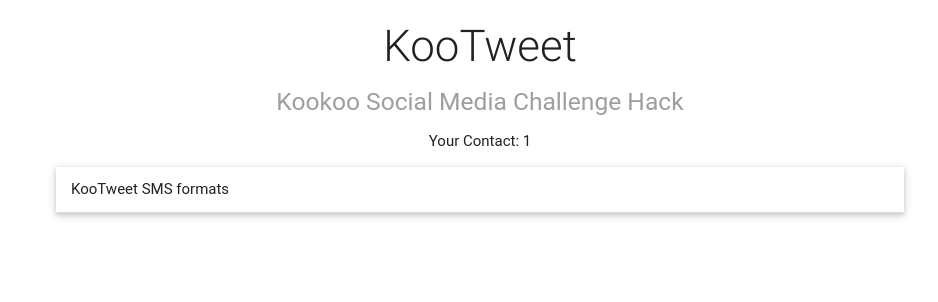
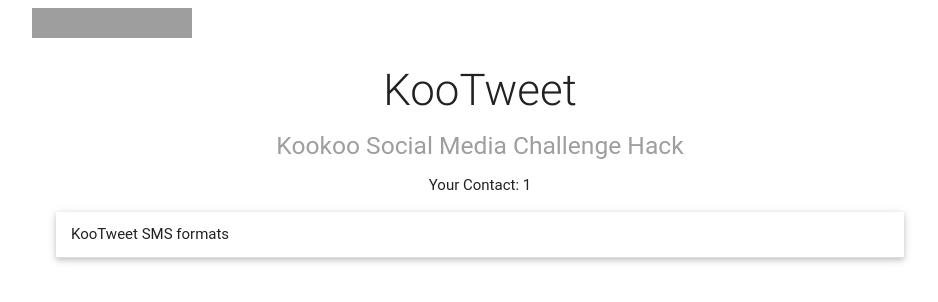
Before and after one commit to rakshakhegde/kootweet, a Flask app: template hacks/kootweet/templates/kootweet-number-login.html in a window 1280 px wide. Shown: the top 302 px of the page, without its empty margins (160-1098 px from the left). Run offline with Flask 2, Linux system fonts and the light colour scheme; the template is opened without the code that fills it: most values are stand-ins (such as "Sample title", 1, 10 or a date in 2020); parts of the project's set-up code (start-up, migrations or seed data) failed here and were passed over; some libraries are stand-ins or nearby versions; some web fonts are replaced; grey boxes are pictures that could not be loaded.

Commit message:
README.md and kootweet-number-login.html update

```diff
--- a/hacks/kootweet/templates/kootweet-number-login.html
+++ b/hacks/kootweet/templates/kootweet-number-login.html
@@ -21,16 +21,21 @@
 			font-weight: bold;
 		}
 
+		iframe {
+			margin-top: 8px;
+		}
+
 	</style>
 </head>
 
 <body>
 	<div class="container">
+		<iframe src="https://ghbtns.com/github-btn.html?user=rakshakhegde&repo=kootweet&type=star&count=true" frameborder="0" scrolling="0" width="160px" height="30px"></iframe>
 		<h3 class="center-align light">KooTweet</h3>
 		<h5 class="center-align grey-text">Kookoo Social Media Challenge Hack</h5>
 		<p class="center-align">Your Contact: {{ number }}</p>
 		<div id="login-section" class="row center-align">
-			<p class="card-panel">Log-in to start tweeting via calls offline</p>
+			<p>Log-in to start tweeting via calls offline</p>
 			<button id="login" class="btn-large waves-effect waves-light blue"><img src="/images/twitter_mini_logo.png" style="vertical-align:middle; margin-right:12px;" />Login</button>
 		</div>
 		<div id="logged-in-section" class="row center-align">
@@ -47,11 +52,20 @@
 				<div class="collapsible-header">KooTweet SMS formats</div>
 				<div class="collapsible-body">
 					<p>Send an SMS in any of the following formats to <span class="blue-text">09227507512</span>
-					<br/><strong>kootweet {your custom message}</strong> : Updates your Twitter status to 'your message'.
-					<br/><strong>kootweet gettweets</strong> : Gets 20 neatly formatted tweets from your home feed.
-					<br/><strong>kootweet gettweets {number}</strong> : Gets the specified number of tweets from your home feed.
-					<br/><strong>kootweet gettweets {number} {username}</strong> : Gets the specified number of tweets from "username"'s feed.
-					<br/>Ex: kootweet gettweets 10 rakshakhegde
+						<br/>
+						<br/><strong>kootweet {your custom message}</strong> : Updates your Twitter status to 'your message'.
+						<br/>Ex: kootweet KooTweet is rad :D
+						<br/>
+						<br/><strong>kootweet gettweets</strong> : Gets 4 neatly formatted tweets from your home feed.
+						<br/>
+						<br/><strong>kootweet gettweets {number}</strong> : Gets the specified number of tweets from your home feed.
+						<br/>Ex: kootweet gettweets 3
+						<br/>
+						<br/><strong>kootweet gettweets {number} {username}</strong> : Gets the specified number of tweets with the given query.
+						<br/>Examples:
+						<br/>For username:		kootweet gettweets 3 @venturesity
+						<br/>For hashtag:		kootweet gettweets 3 #KooTweetApp
+						<br/>For general query:	kootweet gettweets 3 kookoo
 					</p>
 				</div>
 			</li>
```
Also changed, not shown: README.md.
